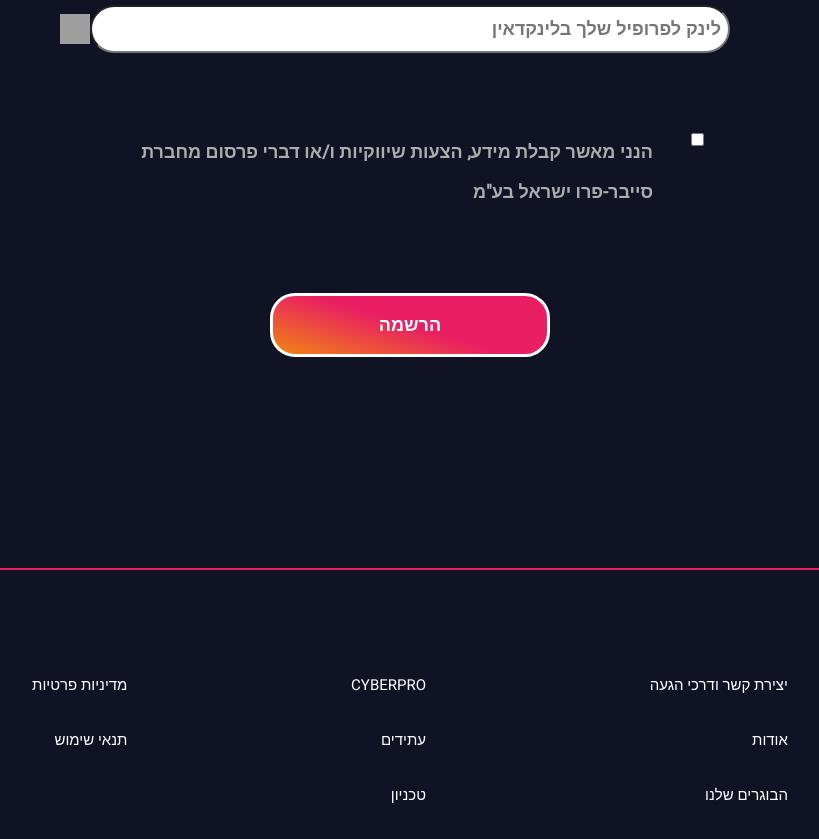
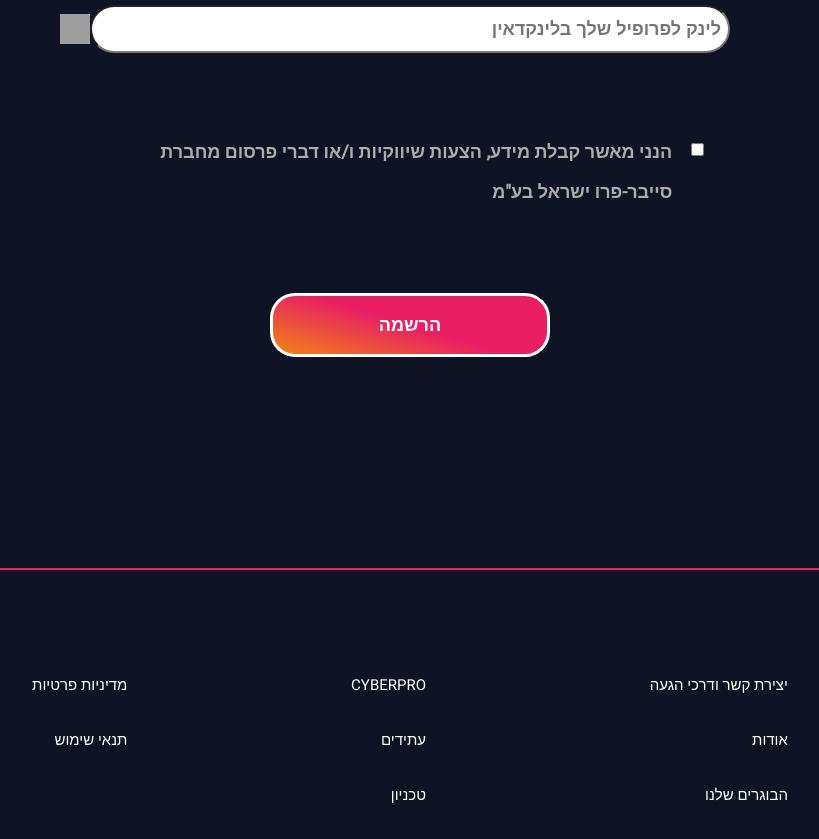
Before and after one commit to yoavelko/conference, a React (Vite) app in the folder front/: page / in a window 1280 px wide. Shown: the part 3660-4499 px from the top of the page, without its empty margins (230-1049 px from the left). Built offline with nearby package versions, Linux system fonts and the light colour scheme; grey boxes are pictures that could not be loaded; a web font is replaced by a local one.

Commit message:
checkbox

```diff
--- a/front/src/components/Homepage.jsx/RegisterForm.jsx
+++ b/front/src/components/Homepage.jsx/RegisterForm.jsx
@@ -75,7 +75,7 @@ function RegisterForm() {
                 <br />
                 <br />
                 <label className='spam-checkbox' htmlFor="">
-                    <input type="checkbox" name="spam" id="" checked={spam} onChange={() => setSpam(!spam)} />
+                    <input type="checkbox" name="spam" id="spam-checkbox" checked={spam} onChange={() => setSpam(!spam)} />
                     <div className='label-spam'> הנני מאשר קבלת מידע, הצעות שיווקיות ו/או דברי פרסום מחברת סייבר-פרו ישראל בע"מ</div>
                 </label>
                 <br />
--- a/front/src/components/Homepage.jsx/register-from.css
+++ b/front/src/components/Homepage.jsx/register-from.css
@@ -56,6 +56,11 @@
     height: 6vw;
 }
 
+#spam-checkbox {
+    width: 13px;
+    margin-top: 4px;
+}
+
 
 @media screen and (min-width: 768px) {
 
@@ -77,6 +82,12 @@
 
     .label-spam {
         width: 100%;
+        margin-right: 1.5vw;
+    }
+
+    #spam-checkbox {
+        width: 13px;
+        margin-top: 10px;
     }
 
     .spam-checkbox {
```
